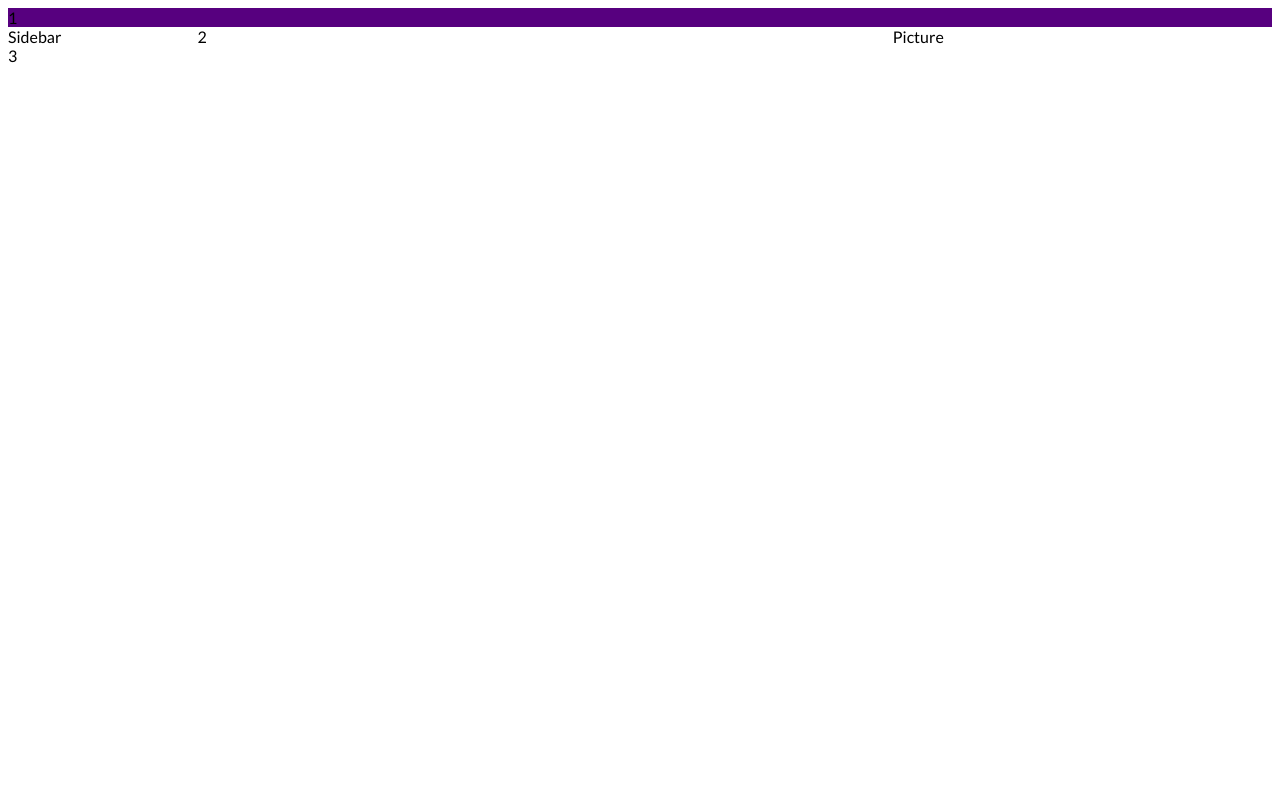
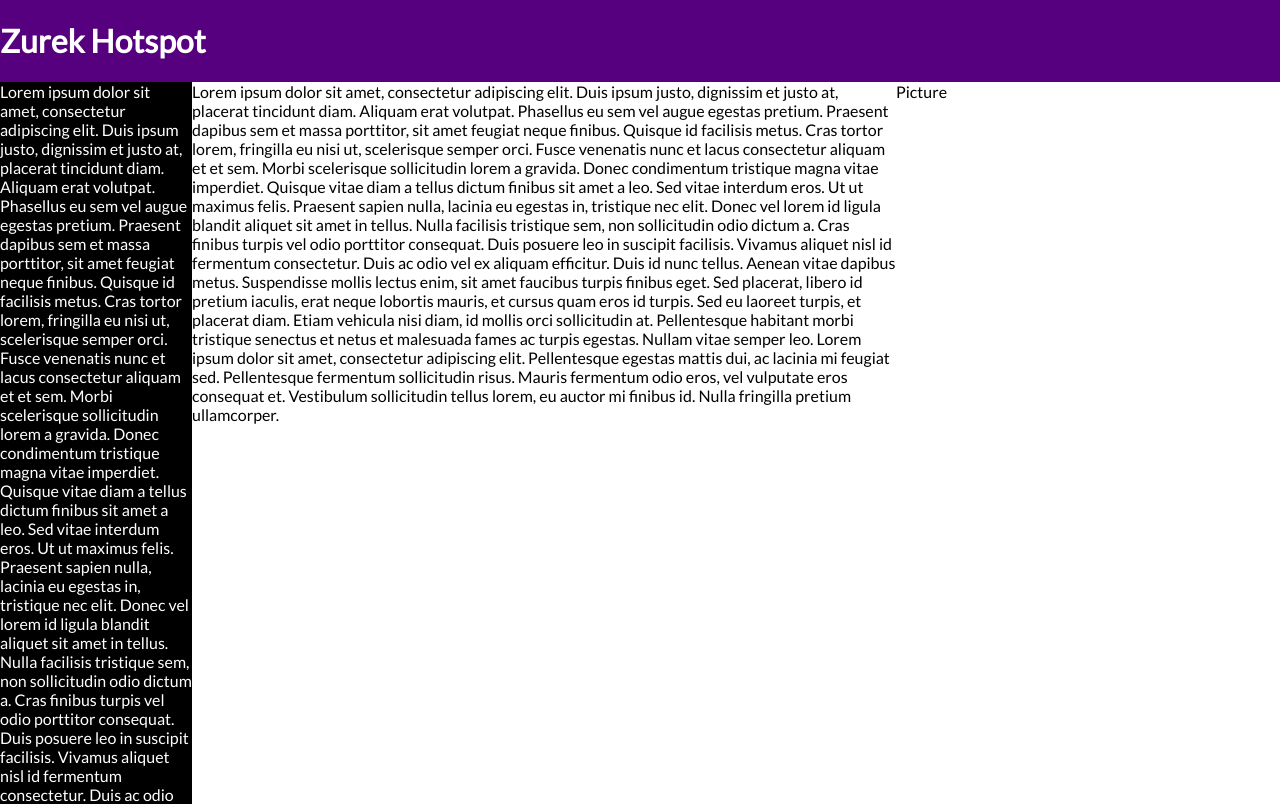
Before and after one commit to Zurek1/Strona-WIAK-4i, a plain HTML site: page index.html in a window 1280 px wide. Shown: the top 804 px of the page. Drawn offline with Linux system fonts and the light colour scheme.

Commit message:
Lorem ipsum

```diff
--- a/index.html
+++ b/index.html
@@ -8,19 +8,27 @@
 <body>
 <div class="container">
     <div class="header">
-        1
+        <h1>Zurek Hotspot</h1>
     </div>
     <div class="sidebar">
-        Sidebar
+        Lorem ipsum dolor sit amet, consectetur adipiscing elit. Duis ipsum justo, dignissim et justo at, placerat tincidunt diam. Aliquam erat volutpat. Phasellus eu sem vel augue egestas pretium. Praesent dapibus sem et massa porttitor, sit amet feugiat neque finibus. Quisque id facilisis metus. Cras tortor lorem, fringilla eu nisi ut, scelerisque semper orci. Fusce venenatis nunc et lacus consectetur aliquam et et sem. Morbi scelerisque sollicitudin lorem a gravida. Donec condimentum tristique magna vitae imperdiet. Quisque vitae diam a tellus dictum finibus sit amet a leo. Sed vitae interdum eros. Ut ut maximus felis. Praesent sapien nulla, lacinia eu egestas in, tristique nec elit. Donec vel lorem id ligula blandit aliquet sit amet in tellus. Nulla facilisis tristique sem, non sollicitudin odio dictum a.
+
+Cras finibus turpis vel odio porttitor consequat. Duis posuere leo in suscipit facilisis. Vivamus aliquet nisl id fermentum consectetur. Duis ac odio vel ex aliquam efficitur. Duis id nunc tellus. Aenean vitae dapibus metus. Suspendisse mollis lectus enim, sit amet faucibus turpis finibus eget. Sed placerat, libero id pretium iaculis, erat neque lobortis mauris, et cursus quam eros id turpis. Sed eu laoreet turpis, et placerat diam. Etiam vehicula nisi diam, id mollis orci sollicitudin at.
+
+Pellentesque habitant morbi tristique senectus et netus et malesuada fames ac turpis egestas. Nullam vitae semper leo. Lorem ipsum dolor sit amet, consectetur adipiscing elit. Pellentesque egestas mattis dui, ac lacinia mi feugiat sed. Pellentesque fermentum sollicitudin risus. Mauris fermentum odio eros, vel vulputate eros consequat et. Vestibulum sollicitudin tellus lorem, eu auctor mi finibus id. Nulla fringilla pretium ullamcorper.
     </div>
     <div class="content">
-        2
+        Lorem ipsum dolor sit amet, consectetur adipiscing elit. Duis ipsum justo, dignissim et justo at, placerat tincidunt diam. Aliquam erat volutpat. Phasellus eu sem vel augue egestas pretium. Praesent dapibus sem et massa porttitor, sit amet feugiat neque finibus. Quisque id facilisis metus. Cras tortor lorem, fringilla eu nisi ut, scelerisque semper orci. Fusce venenatis nunc et lacus consectetur aliquam et et sem. Morbi scelerisque sollicitudin lorem a gravida. Donec condimentum tristique magna vitae imperdiet. Quisque vitae diam a tellus dictum finibus sit amet a leo. Sed vitae interdum eros. Ut ut maximus felis. Praesent sapien nulla, lacinia eu egestas in, tristique nec elit. Donec vel lorem id ligula blandit aliquet sit amet in tellus. Nulla facilisis tristique sem, non sollicitudin odio dictum a.
+
+Cras finibus turpis vel odio porttitor consequat. Duis posuere leo in suscipit facilisis. Vivamus aliquet nisl id fermentum consectetur. Duis ac odio vel ex aliquam efficitur. Duis id nunc tellus. Aenean vitae dapibus metus. Suspendisse mollis lectus enim, sit amet faucibus turpis finibus eget. Sed placerat, libero id pretium iaculis, erat neque lobortis mauris, et cursus quam eros id turpis. Sed eu laoreet turpis, et placerat diam. Etiam vehicula nisi diam, id mollis orci sollicitudin at.
+
+Pellentesque habitant morbi tristique senectus et netus et malesuada fames ac turpis egestas. Nullam vitae semper leo. Lorem ipsum dolor sit amet, consectetur adipiscing elit. Pellentesque egestas mattis dui, ac lacinia mi feugiat sed. Pellentesque fermentum sollicitudin risus. Mauris fermentum odio eros, vel vulputate eros consequat et. Vestibulum sollicitudin tellus lorem, eu auctor mi finibus id. Nulla fringilla pretium ullamcorper.
     </div>
     <div class="picture">
         Picture
     </div>
     <div class="footer">
-        3
+        Autor: Jakub Żmurkiewicz 4i
     </div>
 </div>
 </body>
--- a/style.css
+++ b/style.css
@@ -1,4 +1,4 @@
-body {box-sizing: content-box; font-family: Lato;}
+body {box-sizing: content-box; font-family: Lato; margin: 0;}
 
 .container {
     display: grid;
@@ -14,10 +14,13 @@ body {box-sizing: content-box; font-family: Lato;}
 .header {
     grid-area: header;
     background-color: #57007f;
+    color: white;
 }
 
 .sidebar {
     grid-area: sidebar;
+    background-color: black;
+    color: white;
 }
 
 .content {
@@ -30,6 +33,8 @@ body {box-sizing: content-box; font-family: Lato;}
 
 .footer {
     grid-area: footer;
+    background-color: black;
+    color: white;
 }
 
 @font-face {
```
